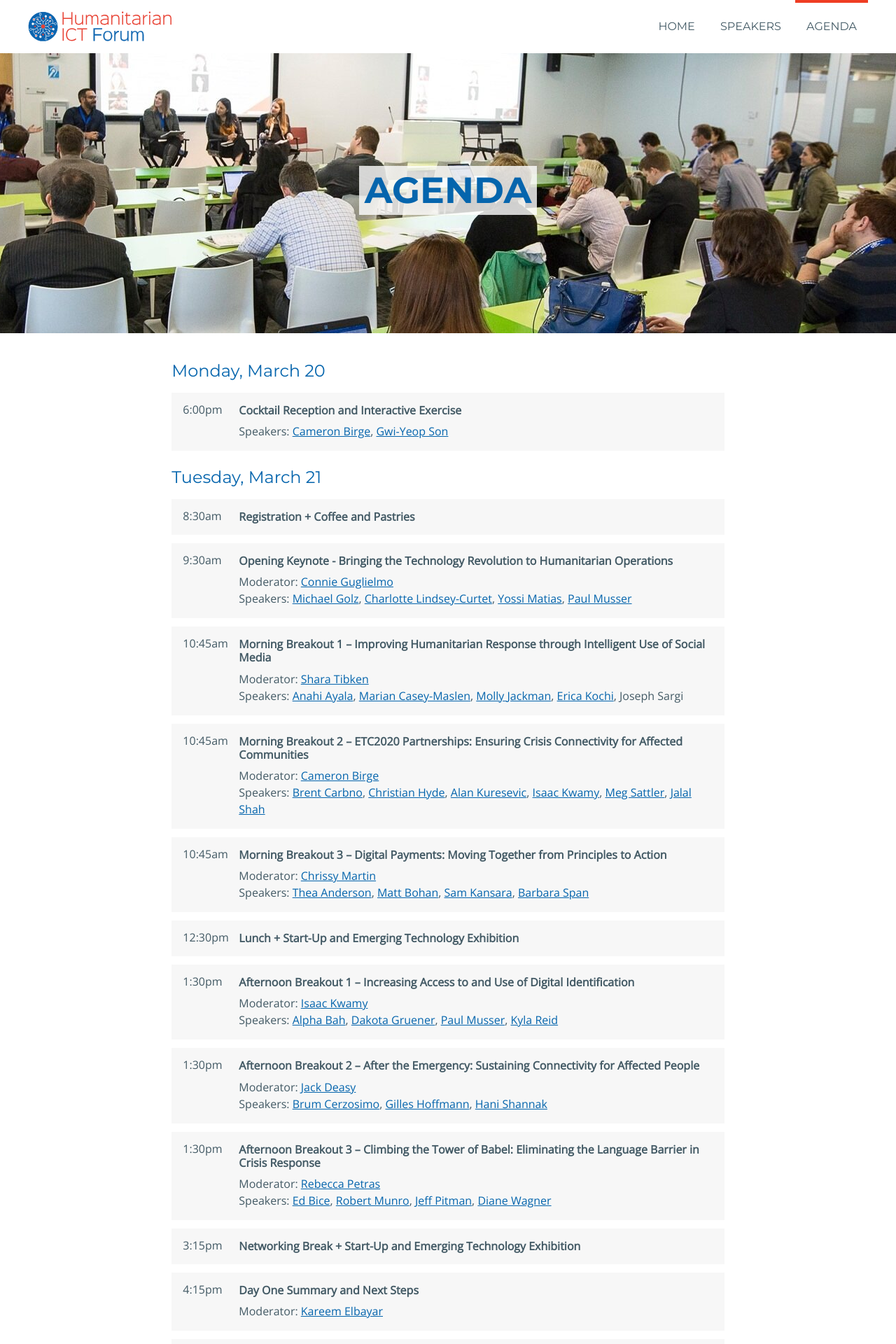
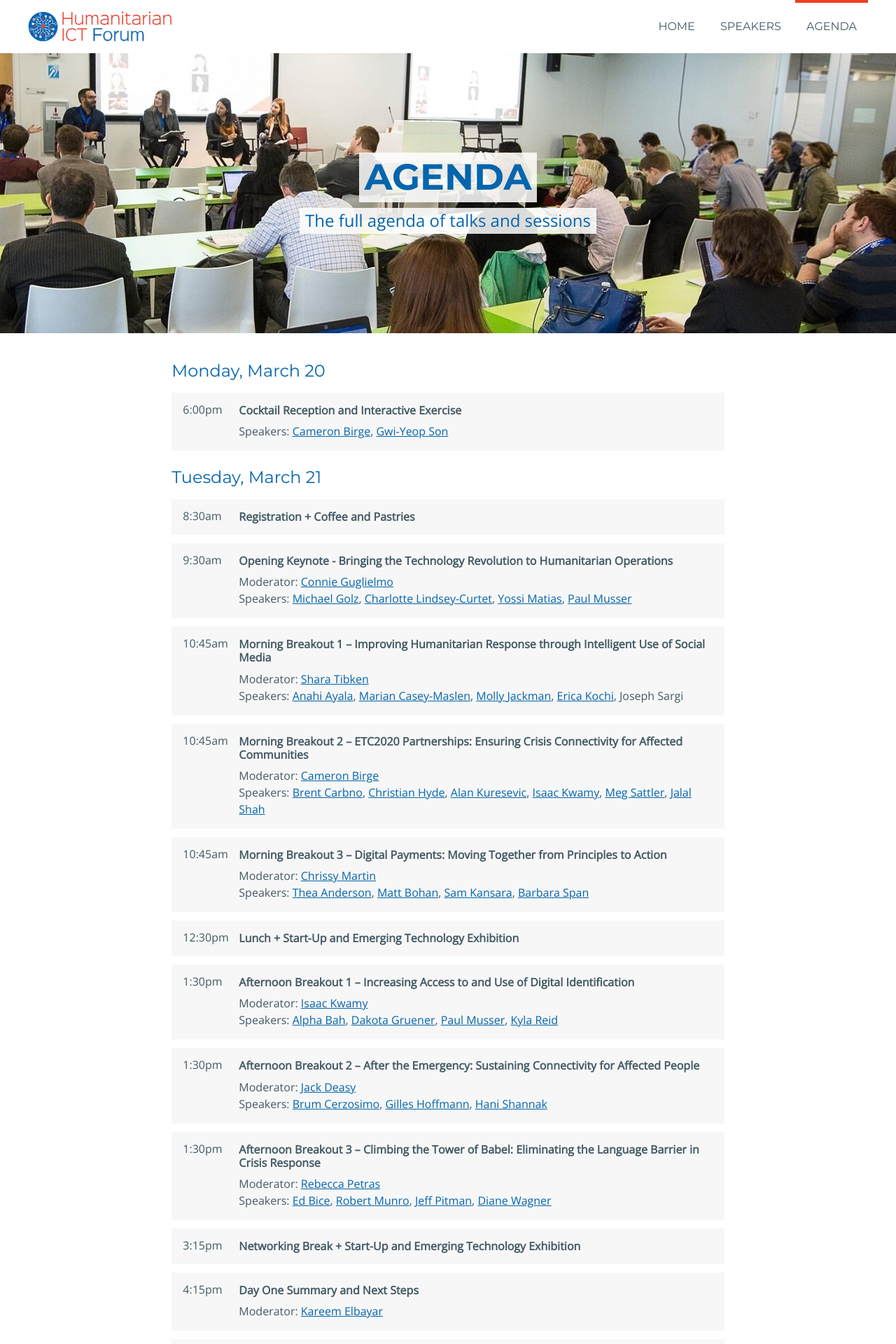
Before and after one commit to UN-OCHA/unocha-microsite-hictf, a Jekyll site: the page built from agenda.html, in a window 1280 px wide. Shown: the top 1920 px of the page at 70% size. Built offline with Jekyll 4.4.1, drawn with Linux system fonts in a browser that asks for light colours.

Commit message:
DS-123 added subheading to agenda hero and tweaked text bg opacity

```diff
--- a/_includes/head.html
+++ b/_includes/head.html
@@ -14,6 +14,7 @@
   <link rel="shortcut icon" type="image/x-icon" href="{{ "favicon.ico" | prepend: site.baseurl }}">
   <link rel="stylesheet" href="{{ "/assets/css/styles.min.css" | prepend: site.baseurl }}">
   <link href="https://fonts.googleapis.com/css?family=Montserrat:400,700|Open+Sans" rel="stylesheet">
+  <meta name="theme-color" content="#0565AD">
   <!--[if lte IE 9]>
     <script src="https://cdnjs.cloudflare.com/ajax/libs/html5shiv/3.7.3/html5shiv.js"></script>
   <![endif]-->
--- a/agenda.html
+++ b/agenda.html
@@ -5,6 +5,7 @@ title: Agenda
 <div class="hero hero--agenda">
 	<div class="container">
 		<h1 class="hero__heading">Agenda</h1>
+		<p class="hero__sub-heading">The full agenda of talks and sessions</p>
   </div>
 </div>
 
--- a/assets/sass/components/_hero.scss
+++ b/assets/sass/components/_hero.scss
@@ -48,7 +48,7 @@
 	.hero__heading, .hero p {
 		display: inline-block;
 		padding: $base-unit/2 $base-unit;
-		background: rgba(255,255,255,0.8);
+		background: rgba(255,255,255,0.85);
 		color: $heading-text-color;
 	}
 
```
Also changed, not shown: assets/css/styles.min.css.
